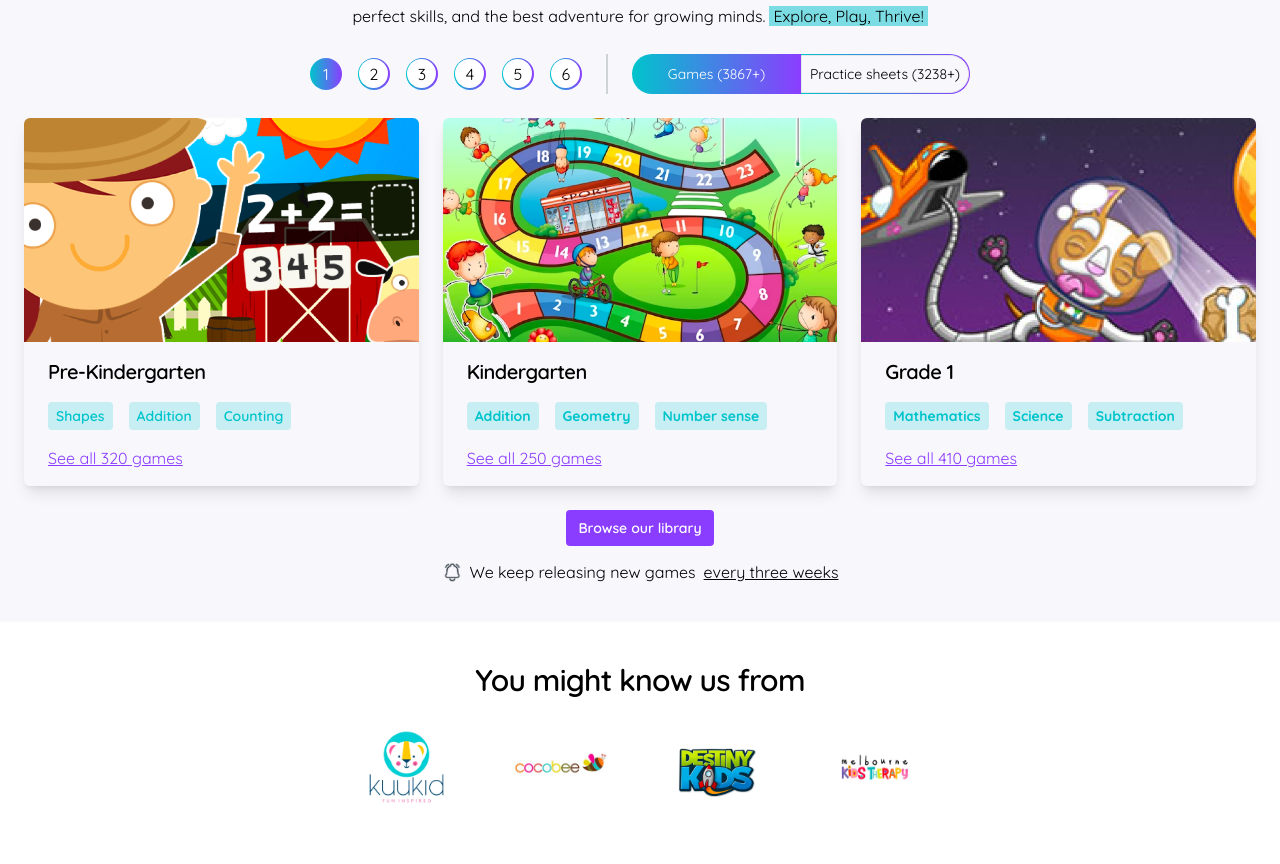
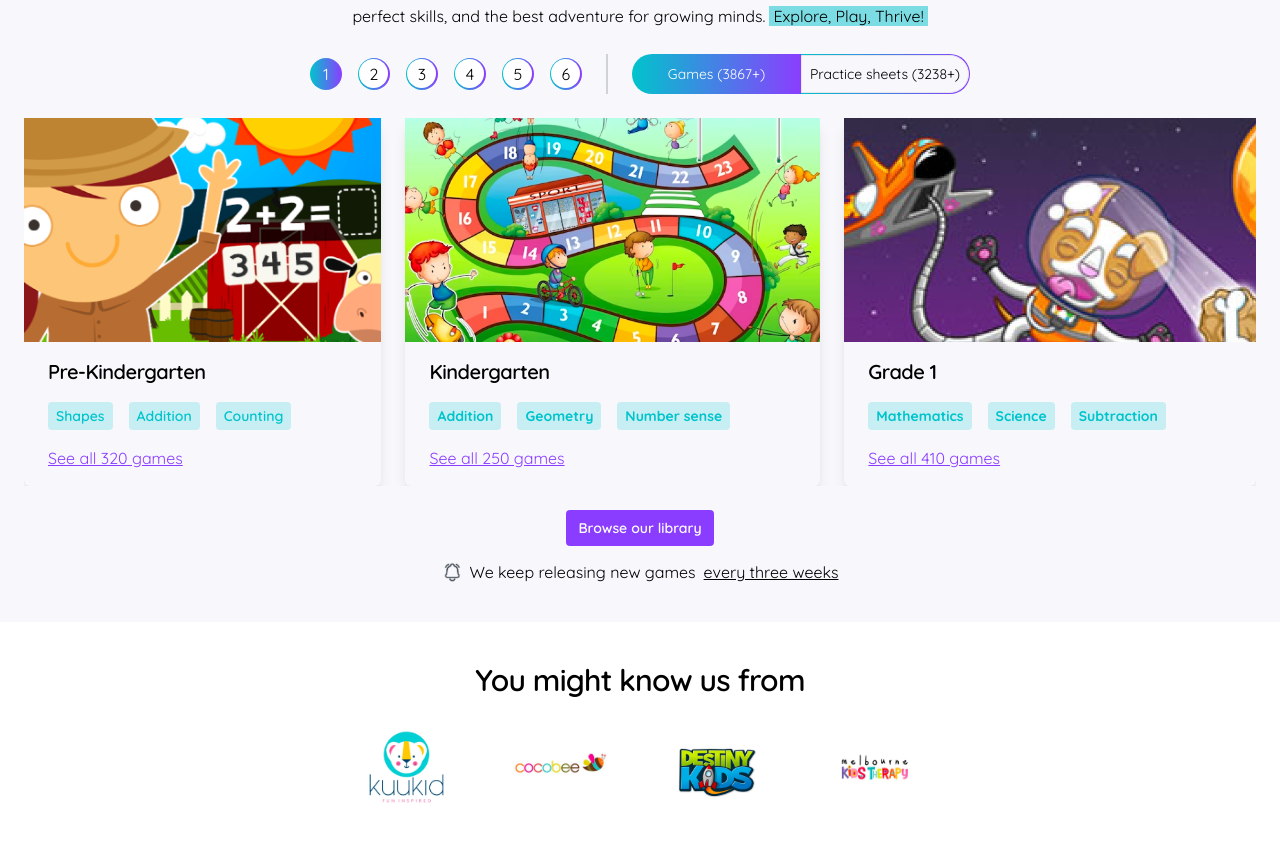
Before and after one commit to dev-rafiu/eduplay, a Next.js app: page / in a window 1280 px wide. Shown: the part 2376-3240 px from the top of the page. Built offline with nearby package versions, Linux system fonts and the light colour scheme.

Commit message:
fix: fix games grid horizontal scrolling

```diff
--- a/src/app/globals.css
+++ b/src/app/globals.css
@@ -40,6 +40,17 @@
   }
 }
 
+@layer utilities {
+  .scrollbar-hide::-webkit-scrollbar {
+    display: none;
+  }
+
+  .scrollbar-hide {
+    -ms-overflow-style: none;
+    scrollbar-width: none;
+  }
+}
+
 body {
   background-color: var(--background);
 }
@@ -50,15 +61,3 @@ body {
   background-position: center;
   background-size: cover;
 }
-
-/* .try-eduplay {
-  background-image: repeating-linear-gradient(
-    315deg,
-    rgba(255, 255, 255, 0.25),
-    rgba(255, 255, 255, 0.25) 3px,
-    transparent -19px,
-    transparent 5px
-  );
-  background-size: 6px;
-  background: #898080;
-} */
--- a/src/components/games.tsx
+++ b/src/components/games.tsx
@@ -107,8 +107,8 @@ function Games() {
         </div>
 
         {/* games grid */}
-        <div className="grid gap-4 lg:gap-6 lg:grid-cols-3 text-left">
-          <article className="shadow-lg rounded-md overflow-hidden">
+        <div className="grid nap-x snap-mandatory gap-4 lg:gap-6 grid-flow-col text-left overflow-x-auto overscroll-contain scrollbar-hide scroll-smooth py-4 sm:py-0">
+          <article className="shadow-lg rounded-md">
             <div className="relative w-full h-56">
               <Image
                 src="/images/games/pre-kindergarten.png"
@@ -137,7 +137,7 @@ function Games() {
             </div>
           </article>
 
-          <article className="shadow-lg rounded-md overflow-hidden">
+          <article className="shadow-lg rounded-md">
             <div className="relative w-full h-56 rounded">
               <Image
                 src="/images/games/kindergarten.png"
@@ -166,7 +166,7 @@ function Games() {
             </div>
           </article>
 
-          <article className="shadow-lg rounded-md overflow-hidden">
+          <article className="shadow-lg rounded-md">
             <div className="relative w-full h-56">
               <Image
                 src="/images/games/grade-one.png"
```
